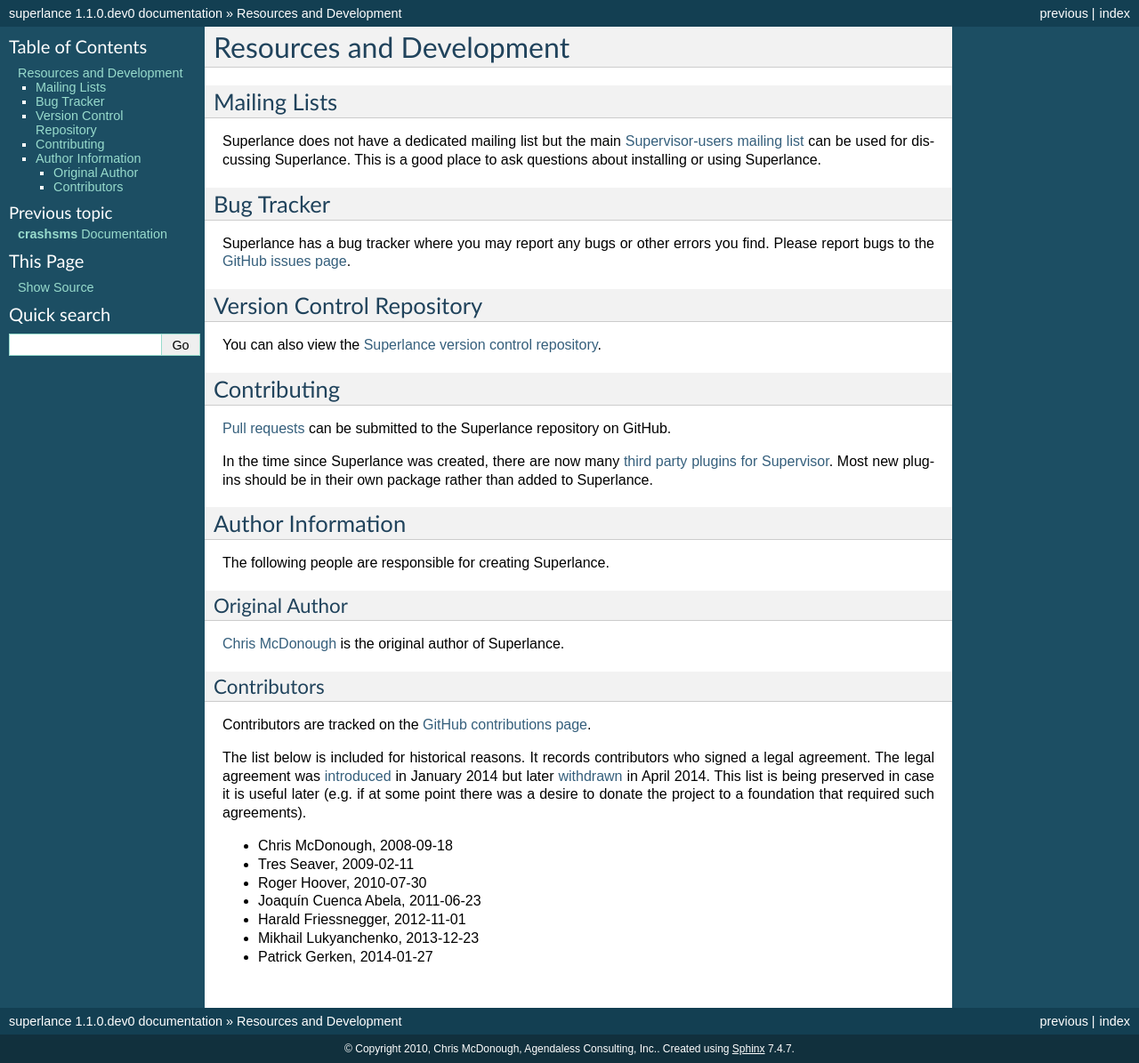
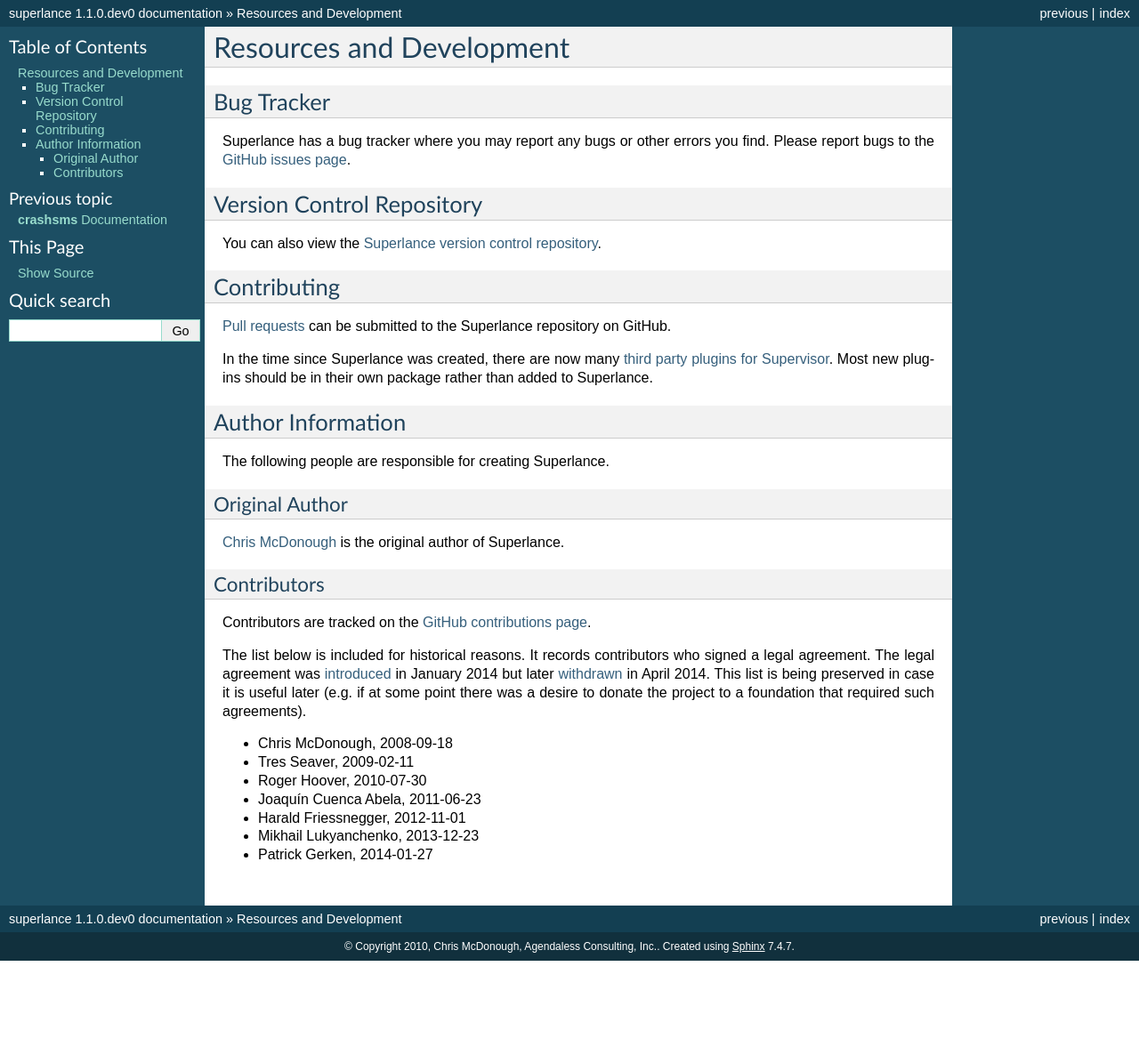
Before and after one commit to Supervisor/superlance, a Sphinx documentation site: the page built from docs/development.rst, in a window 1280 px wide. Shown: the whole page at 89% size. Built offline with Sphinx 7.4.7, drawn with Linux system fonts in a browser that asks for light colours; after the commit the page ends 1080 px from its top, so only the background shows below that.

Commit message:
Remove reference to the mailing list (no longer available)

```diff
--- a/docs/development.rst
+++ b/docs/development.rst
@@ -1,14 +1,5 @@
 Resources and Development
 =========================
-
-Mailing Lists
--------------
-
-Superlance does not have a dedicated mailing list but the main
-`Supervisor-users mailing list
-<http://lists.supervisord.org/mailman/listinfo/supervisor-users>`_
-can be used for discussing Superlance.  This is a good place to ask questions
-about installing or using Superlance.
 
 Bug Tracker
 -----------
```
